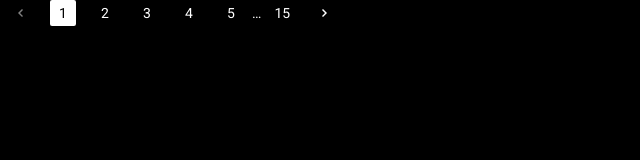
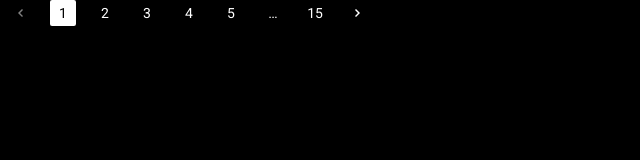
Before and after one commit to jalxby/cards-sat, a React (Vite) app: page / in a window 1280 px wide. Shown: the top 160 px of the page, without its empty margins (0-640 px from the left). Built offline with nearby package versions, Linux system fonts and the light colour scheme.

Commit message:
fix: DOTS acquired the same width as pages

```diff
--- a/src/components/ui/pagination/pagination.tsx
+++ b/src/components/ui/pagination/pagination.tsx
@@ -38,7 +38,7 @@ export const Pagination: FC<PaginationPropsType> = props => {
     pageItem: clsx(s.pageContainer),
     leftArrow: clsx(s.pageContainer, disabledLeft && s.disabled),
     rightArrow: clsx(s.pageContainer, disableRight && s.disabled),
-    dots: clsx(s.dots),
+    dots: clsx(s.pageContainer, s.dots),
   }
 
   if (currentPage === 0 || paginationRange.length < 2) {
```
Also changed, not shown: 1 other file (tests, documents, lock files or other folders).
